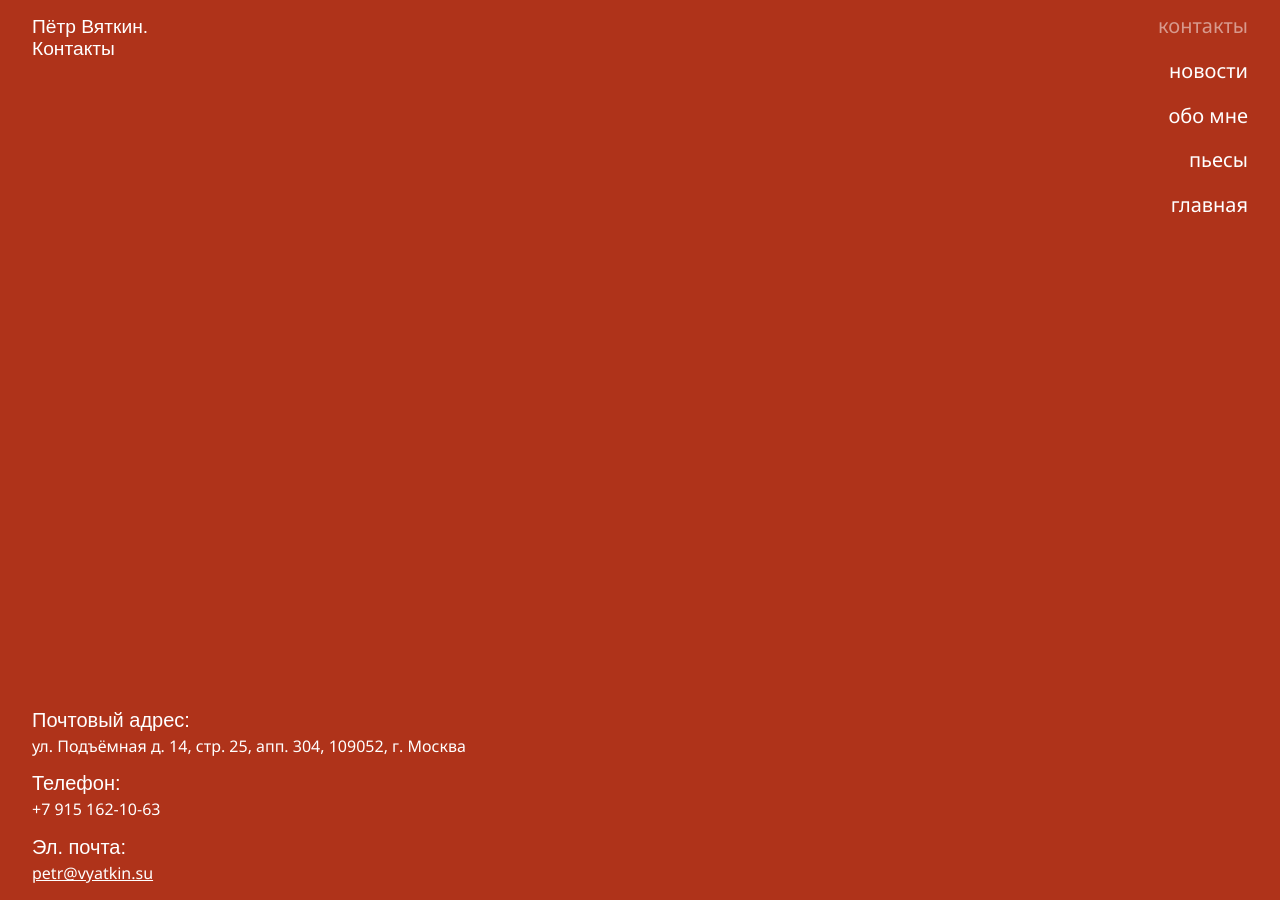
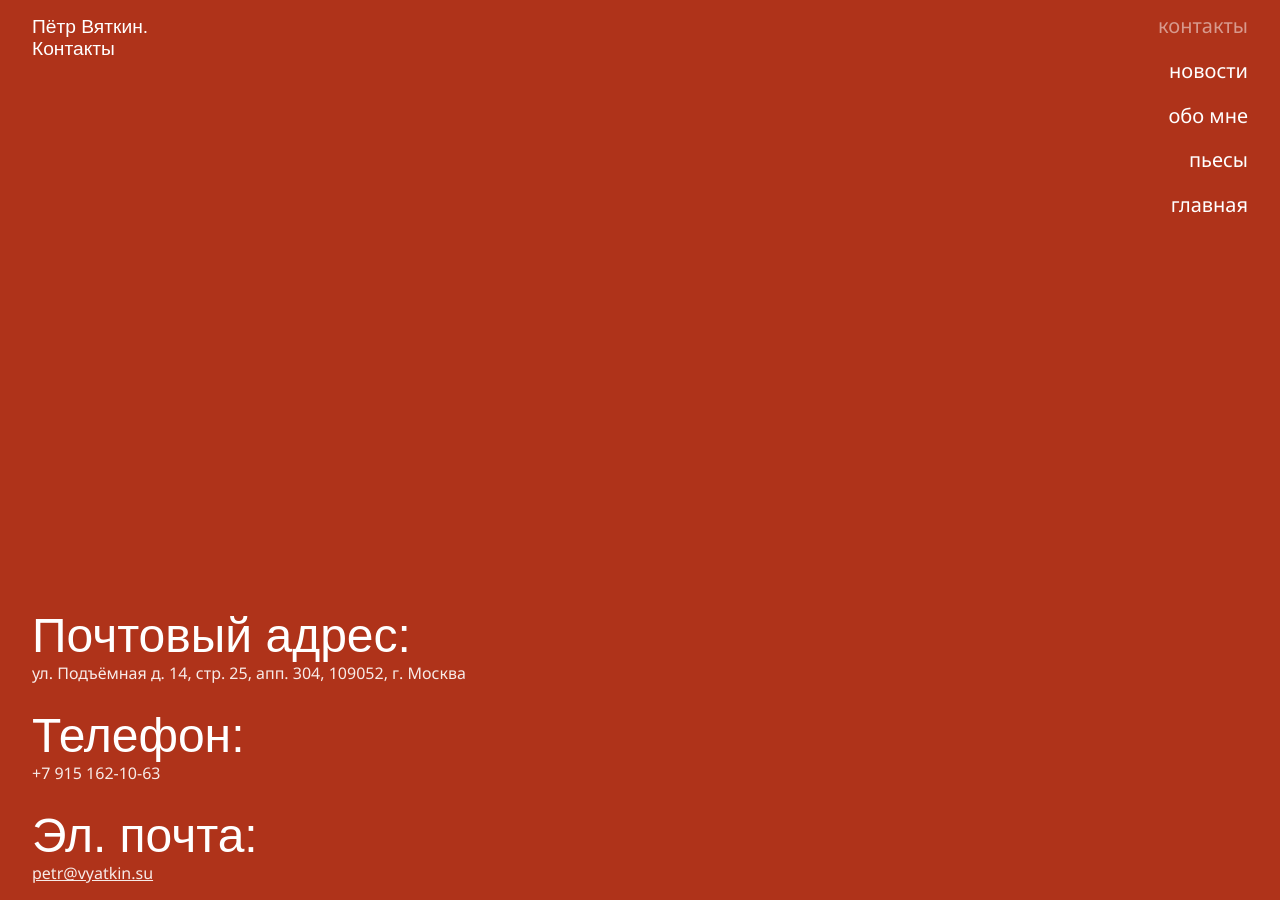
Before and after one commit to 1640max/vyatkin, a Jekyll site: the page built from contacts.html, in a window 1280 px wide. Built offline with Jekyll 4.4.1, drawn with Linux system fonts in a browser that asks for light colours; some web fonts are replaced.

Commit message:
Доделал контакты

```diff
--- a/_sass/_contacts.scss
+++ b/_sass/_contacts.scss
@@ -1,6 +1,6 @@
 .contacts {
 	display: grid;
-  gap: 1rem;
+  gap: 1.5rem;
 }
 
 .contacts__contact {
@@ -15,4 +15,17 @@
 
 .contacts__content {
 	margin: 0;
+  opacity: .9;
 }
+
+@media (min-width: $xl) {
+
+  .contacts__contact {
+    gap: 0;
+  }
+
+  .contacts__heading {
+    font-size: 3rem;
+  }
+
+}
--- a/_sass/_fullscreen.scss
+++ b/_sass/_fullscreen.scss
@@ -2,7 +2,7 @@
   background-color: $red;
   color: $white;
   padding-block: 1rem;
-  min-height: 400px;
+  min-height: 500px;
   height: 100%;
   box-sizing: border-box;
 }
--- a/contacts.html
+++ b/contacts.html
@@ -6,10 +6,9 @@ header: false
 
 <div class="fullscreen body__padding">
   <div class="fullscreen__container">
-    <div class="title fullscreen__title">{{ site.title }}.<br>{{ page.title }}</div>
+    <h1 class="title fullscreen__title">{{ site.title }}.<br>{{ page.title }}</h1>
     <nav class="menu fullscreen__menu">{% include menu.html %}</nav>
-    <div class="hero fullscreen__content">
-      <section class="contacts">
+    <section class="contacts fullscreen__content">
       <article class="contacts__contact">
         <h2 class="contacts__heading">Почтовый адрес:</h2>
         <p class="contacts__content">ул. Подъёмная д. 14, стр. 25, апп. 304, 109052, г. Москва</p>
@@ -26,4 +25,3 @@ header: false
     </section>
   </div>
 </div>
-</div>
```
Lines whose indentation alone changed are shown as unchanged.
